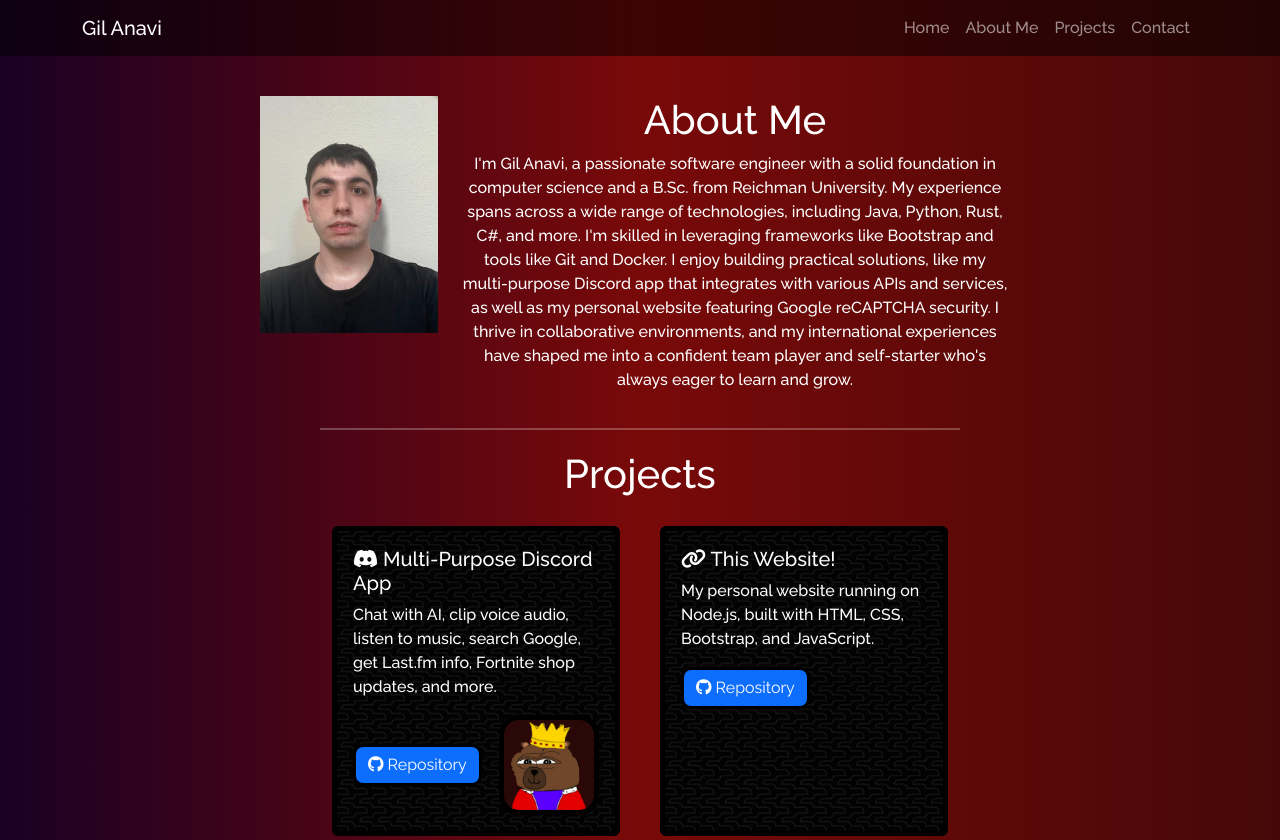
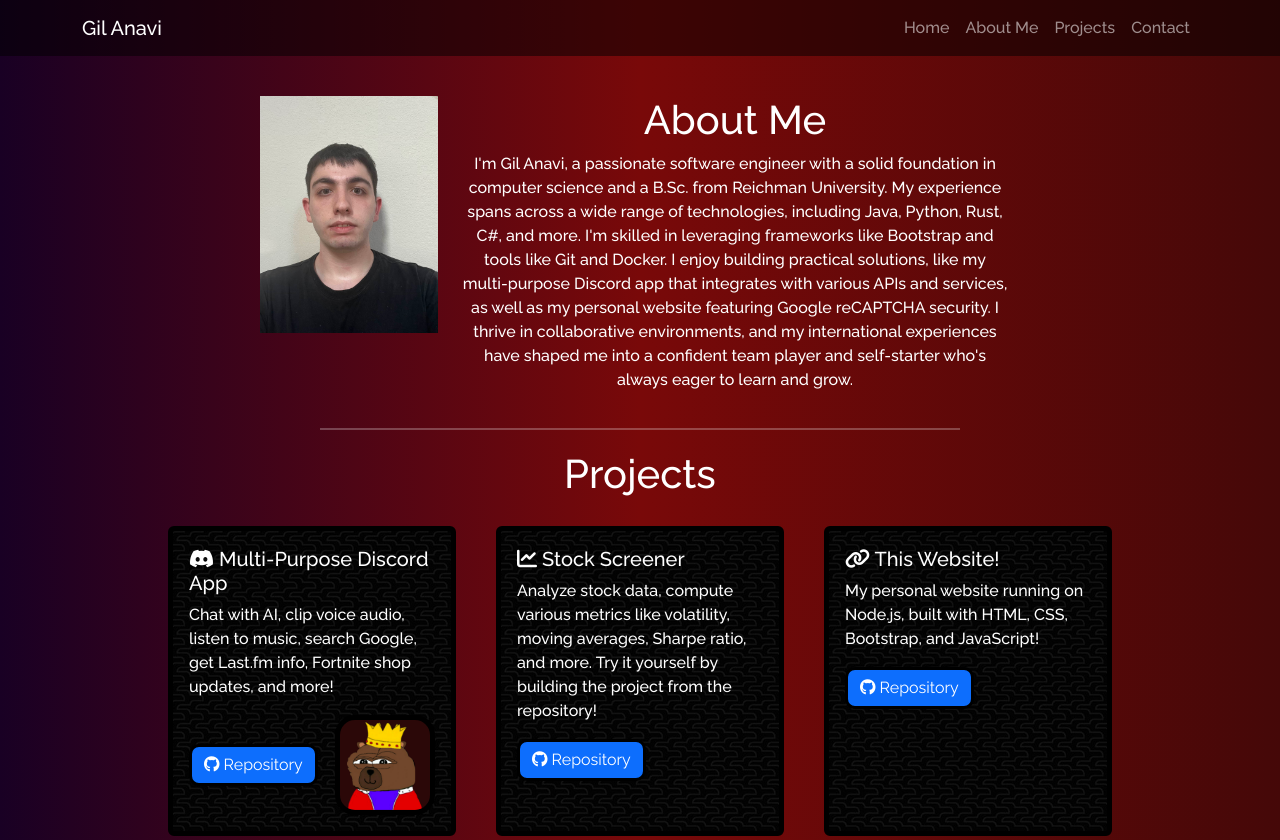
Before and after one commit to thisguygil/thisguygil.com, a website: page index.html in a window 1280 px wide. Shown: the top 840 px of the page. Drawn offline with nearby package versions, Linux system fonts and the light colour scheme.

Commit message:
added project

```diff
--- a/index.html
+++ b/index.html
@@ -85,7 +85,7 @@
             <div class="card text-white project-card">
                 <div class="card-body">
                     <h5 class="card-title"><i class="fa-brands fa-discord"></i> Multi-Purpose Discord App</h5>
-                    <p class="card-text">Chat with AI, clip voice audio, listen to music, search Google, get Last.fm info, Fortnite shop updates, and more.</p>
+                    <p class="card-text">Chat with AI, clip voice audio, listen to music, search Google, get Last.fm info, Fortnite shop updates, and more!</p>
                     <div class="align-bottom text-center">
                         <a href="https://github.com/thisguygil/bobo" class="btn btn-primary"><i
                                 class="fa-brands fa-github"></i> Repository</a>
@@ -95,8 +95,17 @@
             </div>
             <div class="card text-white project-card">
                 <div class="card-body">
+                    <h5 class="card-title"><i class="fa-solid fa-chart-line"></i> Stock Screener</h5>
+                    <p class="card-text">Analyze stock data, compute various metrics like volatility, moving averages, Sharpe ratio, and more. Try it yourself by building the project from the repository!</p>
+                    <div class="align-bottom text-center">
+                        <a href="http://yourdomain.com/stock-screener" class="btn btn-primary"><i class="fa-brands fa-github"></i> Repository</a>
+                    </div>
+                </div>
+            </div>
+            <div class="card text-white project-card">
+                <div class="card-body">
                     <h5 class="card-title"><i class="fa-solid fa-link"></i> This Website!</h5>
-                    <p class="card-text">My personal website running on Node.js, built with HTML, CSS, Bootstrap, and JavaScript.</p>
+                    <p class="card-text">My personal website running on Node.js, built with HTML, CSS, Bootstrap, and JavaScript!</p>
                     <div class="align-bottom text-center">
                         <a href="https://github.com/thisguygil/thisguygil.com" class="btn btn-primary"><i
                                 class="fa-brands fa-github"></i> Repository</a>
```
